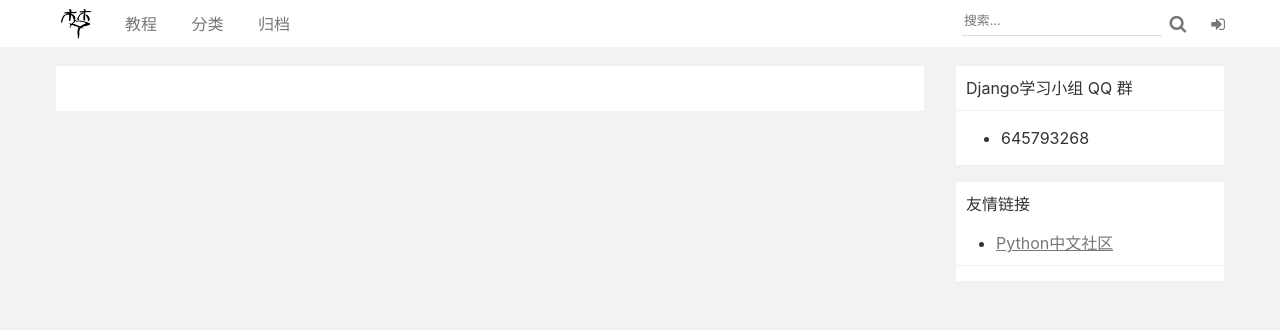
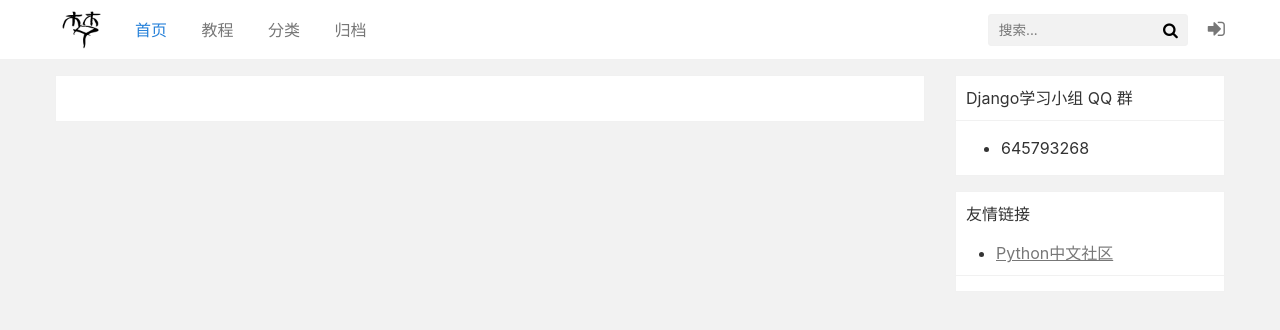
Before and after one commit to Lingreedc/caoxufeng, a Django app: page /archives/ in a window 1280 px wide. Shown: the top 330 px of the page. Run offline with Django 3.2, Linux system fonts and the light colour scheme; data that the repository does not hold is empty; parts of the project's set-up code (start-up, migrations or seed data) failed here and were passed over; some libraries are stand-ins or nearby versions.

Commit message:
refactor: 调整 UI 设计

```diff
--- a/blog/static/blog/css/blog.css
+++ b/blog/static/blog/css/blog.css
@@ -8,12 +8,11 @@
 }
 
 .nav-bar {
-  height: 48px;
-  border-bottom: 1px solid #f1f1f1;
+  height: 60px;
   position: fixed;
-  top: 0;
   left: 0;
   right: 0;
+  border-bottom: 1px solid #f1f1f1;
 }
 @media (max-width: 767px) {
   .nav-bar .container-wider {
@@ -24,7 +23,8 @@
   padding-bottom: 0;
 }
 .nav-bar .nav-bar-logo {
-  width: 40px;
+  width: 50px;
+  margin-right: 15px;
 }
 .nav-bar .nav-bar-nav {
   padding: 0;
@@ -33,38 +33,40 @@
 }
 .nav-bar .nav-bar-nav .nav-item {
   display: inline-block;
-  margin-left: 30px;
+  padding: 0 15px;
+}
+.nav-bar .nav-bar-nav .active a {
+  color: #2680d9;
 }
 .nav-bar .nav-link {
   color: #777;
   text-decoration: none;
 }
 .nav-bar .nav-link:hover {
-  color: black;
+  color: #2680d9;
 }
-.nav-bar .notification .notification-count {
+.nav-bar .notification-count {
   display: inline-block;
-  font-size: 12px;
+  font-size: 14px;
   color: #fff;
-  background-color: #006700;
-  min-width: 18px;
-  height: 18px;
-  border-radius: 9px;
+  background-color: #2680d9;
+  min-width: 20px;
+  height: 20px;
+  border-radius: 10px;
   text-align: center;
-  padding: 0 4px;
+  padding: 0 5px;
   position: relative;
-  top: -9px;
+  top: -10px;
 }
-
-#menu-toggle {
-  margin-left: 15px;
+.nav-bar .fa-bell-o,
+.nav-bar .fa-sign-in,
+.nav-bar .fa-ellipsis-v,
+.nav-bar #js-search-btn {
+  font-size: 20px;
+  margin-left: 20px;
 }
-
-.fa-bell-o,
-.fa-search,
-.fa-chevron-right,
-#menu-toggle {
-  font-size: 18px;
+.nav-bar #js-search-btn {
+  margin-bottom: 3px;
 }
 
 .list-group {
@@ -400,32 +404,28 @@
 }
 
 .search-form {
-  margin-right: 25px;
+  position: relative;
 }
 .search-form input[type=search] {
-  background-color: transparent;
-  border: 0;
-  border-bottom: 1px solid #ddd;
-  border-radius: 0;
+  background-color: #f2f2f2;
   outline: 0;
-  line-height: 1.25;
-  font-size: 80%;
-  padding-bottom: 5px;
+  line-height: 1;
+  font-size: 85%;
+  padding: 7px 25px 7px 10px;
   width: 200px;
-  margin-right: 7.5px;
+  border-radius: 3px;
+  border: 1px solid #f1f1f1;
 }
 .search-form input[type=search]:focus {
-  border-bottom: 1px solid black;
+  border: 1px solid #2680d9;
 }
 .search-form button[type=submit] {
-  color: #777;
-  text-decoration: none;
   border: 0;
   background-color: transparent;
-  padding: 0;
-}
-.search-form button[type=submit]:hover {
-  color: black;
+  padding: 7px 0;
+  position: absolute;
+  right: 10px;
+  line-height: 1;
 }
 .search-form button[type=submit]:focus {
   border: 0;
--- a/blog/static/blog/scss/_list-inline.scss
+++ b/blog/static/blog/scss/_list-inline.scss
@@ -10,12 +10,7 @@
 }
 
 .dot-divider {
-  > * {
-    float: left;
-  }
-
   > *:not(:last-child):after {
-    margin: 0 5px;
     content: '·';
   }
 }
--- a/blog/static/blog/scss/_mixins.scss
+++ b/blog/static/blog/scss/_mixins.scss
@@ -8,12 +8,12 @@
   border-bottom: $width solid $color;
 }
 
-@mixin link-effect($color:$color-text-muted, $darken: 85%) {
+@mixin link-effect($color:$color-text-muted, $hover-color:$color-text-muted, $darken: 85%) {
   color: $color;
   text-decoration: none;
 
   &:hover {
-    color: darken($color, $darken);
+    color: darken($hover-color, $darken);
   }
 }
 
--- a/blog/static/blog/scss/_navbar.scss
+++ b/blog/static/blog/scss/_navbar.scss
@@ -1,20 +1,20 @@
 .nav-bar {
   height: $height-nav-bar;
+  position: fixed;
+  left: 0;
+  right: 0;
+
   @include border-bottom();
   @include container-padding-mobile();
 
-  position: fixed;
-  top: 0;
-  left: 0;
-  right: 0;
-
-  // default 15px padding bottom for container
+  // remove default 15px padding bottom of container
   > .container-wider {
     padding-bottom: 0;
   }
 
   .nav-bar-logo {
     width: $width-logo;
+    margin-right: 15px;
   }
 
   .nav-bar-nav {
@@ -22,39 +22,44 @@
 
     .nav-item {
       display: inline-block;
-      margin-left: $margin-nav-item;
+      padding: 0 15px;
+      //margin-left: $margin-nav-item;
+    }
+
+    .active a {
+      color: $color-primary;
     }
   }
 
   .nav-link {
-    @include link-effect();
+    @include link-effect($hover-color: $color-primary, $darken: 0);
   }
 
   //-------- notification count -----------//
-  .notification {
+
   .notification-count {
     display: inline-block;
-      font-size: 12px;
+    font-size: 14px;
     color: #fff;
-      background-color: darken(green, 5%);
-      min-width: 18px;
-      height: 18px;
-      border-radius: 9px;
+    background-color: $color-primary;
+    min-width: 20px;
+    height: 20px;
+    border-radius: 10px;
     text-align: center;
-      padding: 0 4px;
+    padding: 0 5px;
     position: relative;
-      top: -9px;
-    }
-  }
-}
-
-#menu-toggle {
-  margin-left: 15px;
+    top: -10px;
   }
 
   .fa-bell-o,
-.fa-search,
-.fa-chevron-right,
-#menu-toggle {
-  font-size: 18px;
+  .fa-sign-in,
+  .fa-ellipsis-v,
+  #js-search-btn {
+    font-size: 20px;
+    margin-left: 20px;
   }
+
+  #js-search-btn {
+    margin-bottom: 3px;
+  }
+}
--- a/blog/static/blog/scss/_post-item.scss
+++ b/blog/static/blog/scss/_post-item.scss
@@ -4,25 +4,33 @@
   }
 
   .post-items-header {
-    padding: 7px 15px;
+    a {
+      @include link-effect($hover-color: $color-primary, $darken: 0);
+    }
+    padding: 7px 20px;
 
-    .rss {
-      i {
-        margin-right: 5px;
-      }
+    .rss i {
+      margin-right: 5px;
     }
   }
 
   .post-items-nav {
     li {
       margin-right: 15px;
-      @include link-effect();
+
+      &.active a {
+        color: $color-primary;
+      }
     }
   }
 }
 
 .post-item {
+  padding: 15px 20px !important;
   .post-item-meta {
+    a, span {
+      font-size: 12px;
+    }
     .pinned {
       color: red;
       &:hover {
@@ -60,4 +68,12 @@
     width: 60px;
     margin-left: 30px;
   }
+
+  .post-item-statistic {
+    margin-top: 5px;
+    a {
+      font-size: 13px;
+      margin-right: 10px;
+    }
+  }
 }
--- a/blog/static/blog/scss/_search-form.scss
+++ b/blog/static/blog/scss/_search-form.scss
@@ -1,28 +1,27 @@
 .search-form {
-  margin-right: $margin-search-form;
-
+  position: relative;
   input[type=search] {
-    background-color: transparent;
-    border: 0;
-    @include border-bottom($color: $color-border);
-    border-radius: 0; // reset for safari
+    background-color: $color-background-faded;
     outline: 0;
-    line-height: $line-height-input;
+    line-height: 1;
     font-size: $font-size-small;
-    padding-bottom: $width-padding-input;
+    padding: 7px 25px 7px 10px;
     width: $width-search-input;
-    margin-right: $width-gap-half; // prevent from closing to button
+    border-radius: 3px;
+    border: 1px solid #f1f1f1;
 
     &:focus {
-      @include border-bottom($color: darken($color-text-muted, 85%));
+      border: 1px solid $color-primary;
     }
   }
 
   button[type=submit] {
-    @include link-effect();
     border: 0;
     background-color: transparent;
-    padding: 0;
+    padding: 7px 0;
+    position: absolute;
+    right: 10px;
+    line-height: 1;
 
     &:focus {
       border: 0;
--- a/blog/static/blog/scss/_sidebar.scss
+++ b/blog/static/blog/scss/_sidebar.scss
@@ -20,21 +20,21 @@
 }
 
 .toc {
-  ul {
+  > ul {
     margin-top: 5px;
     padding-left: 0;
     list-style: none;
 
     li {
-      margin-top: 5px;
+      margin-top: 10px;
 
       a {
         @include link-effect();
       }
 
       ul {
-        padding-left: 30px;
-        font-size: 13px;
+        list-style: none;
+        padding-left: 20px;
       }
     }
   }
--- a/blog/static/blog/scss/_toolbar.scss
+++ b/blog/static/blog/scss/_toolbar.scss
@@ -1,19 +1,3 @@
-.tool-bar {
-  a {
-    border: 1px solid #f1f1f1;
-    float: left;
-    padding: 0 7px;
-
-    &:last-child {
-      border-left: none;
-    }
-
-    &:hover {
-      background-color: $color-background-faded;
-    }
-  }
-}
-
 .back-top {
   display: none;
   position: fixed;
--- a/blog/static/blog/scss/_variables.scss
+++ b/blog/static/blog/scss/_variables.scss
@@ -1,9 +1,6 @@
-// override mobi.css defaultsd
-$font-size-small: 80%;
-
 //navigation-bar
-$height-nav-bar: $size-base * 4.8;
-$width-logo: $size-base * 4.0;
+$height-nav-bar: $size-base * 6;
+$width-logo: $size-base * 5.0;
 $margin-nav-item: 30px;
 
 //search form
--- a/templates/base.html
+++ b/templates/base.html
@@ -5,14 +5,16 @@
   <!-- Required meta tags -->
   <meta charset="utf-8">
   <meta http-equiv="x-ua-compatible" content="ie=edge">
-    <meta name="viewport" content="width=device-width, initial-scale=1.0, maximum-scale=1.0, user-scalable=no">
+  <meta name="viewport"
+        content="width=device-width, initial-scale=1.0, maximum-scale=1.0, user-scalable=no">
   <meta name="baidu-site-verification" content="GOgEP8c1pN"/>
   {% block description %}{% endblock description %}
 
   <title>{% if unread_count %}({{ unread_count }}) {% endif %}
     {% block title %}{{ headline }}{% endblock title %}_追梦人物的博客</title>
 
-    <link href="https://cdn.bootcss.com/font-awesome/4.7.0/css/font-awesome.min.css" rel="stylesheet">
+  <link href="https://cdn.bootcss.com/font-awesome/4.7.0/css/font-awesome.min.css"
+        rel="stylesheet">
   <link rel="stylesheet" href="{% static 'blog/css/mobi.min.css' %}">
   <link rel="stylesheet" href="{% static 'blog/css/blog.css' %}?v0.1">
 
@@ -34,39 +36,49 @@
   <nav class="flex-center bg-white nav-bar">
     <div class="container-wider flex-middle">
       {% block sidebar_trigger %}{% endblock sidebar_trigger %}
-            <a class="unit-0 nav-bar-logo" href="{% url 'blog:index' %}">
-                <img src="{% static 'blog/images/logo.png' %}" alt="">
+      <a class="nav-bar-logo" href="{% url 'blog:index' %}">
+        <img src="{% static 'blog/images/logo.png' %}" alt="blog logo">
       </a>
       <ul class="unit-0 hide-on-mobile nav-bar-nav">
-                <li class="nav-item"><a class="nav-link" href="{% url 'blog:tutorials' %}">教程</a></li>
-                <li class="nav-item"><a class="nav-link" href="{% url 'blog:categories' %}">分类</a></li>
-                <li class="nav-item"><a class="nav-link" href="{% url 'blog:archives' %}">归档</a></li>
+        <li class="nav-item active">
+          <a class="nav-link" href="{% url 'blog:index' %}">首页</a>
+        </li>
+        <li class="nav-item">
+          <a class="nav-link" href="{% url 'blog:tutorials' %}">教程</a>
+        </li>
+        <li class="nav-item">
+          <a class="nav-link" href="{% url 'blog:categories' %}">分类</a>
+        </li>
+        <li class="nav-item">
+          <a class="nav-link" href="{% url 'blog:archives' %}">归档</a>
+        </li>
       </ul>
       <div class="unit flex-right">
-                <form class="hide-on-mobile search-form" id="search-form" action="{% url 'haystack_search' %}">
-                    <div class="flex-left">
+        <form class="hide-on-mobile flex-left flex-middle search-form" id="search-form"
+              action="{% url 'haystack_search' %}">
           <input class="unit" type="search" name="q" placeholder="搜索..."/>
           <button class="unit-0" type="submit" role="button">
             <i class="fa fa-search" aria-hidden="true"></i>
           </button>
-                    </div>
         </form>
-                <div class="musk" id="js-search-musk"></div>
-                <a class="show-on-mobile nav-link mr" id="js-search-btn" href="" role="button">
+        <a class="show-on-mobile nav-link" id="js-search-btn" href="#" role="button">
           <i class="fa fa-search" aria-hidden="true"></i>
         </a>
-                <div class="notification">
+        <div class="flex-middle notification">
           {% if user.is_authenticated %}
             <a class="nav-link" href="{% url 'notify:notification_all' %}">
-                            <i class="fa fa-bell-o" aria-hidden="true"></i>{% if unread_count %}
-                            <span class="notification-count">{{ unread_count }}</span>{% endif %}
+              <i class="fa fa-bell-o" aria-hidden="true"></i>
+              {% if unread_count %}
+                <span class="notification-count">{{ unread_count }}</span>
+              {% endif %}
             </a>
           {% else %}
             <a class="nav-link" href="{% url 'account_login' %}">
-                            <i class="fa fa-sign-in" aria-hidden="true"></i></a>
+              <i class="fa fa-sign-in" aria-hidden="true"></i>
+            </a>
           {% endif %}
         </div>
-                <div class="show-on-mobile">
+        <div class="show-on-mobile flex-middle">
           <a class="nav-link" id="menu-toggle" href="#">
             <i class="fa fa-ellipsis-v" aria-hidden="true"></i>
           </a>
@@ -89,33 +101,35 @@
 <section class="flex-center">
   <div class="container-wider">
     <div class="flex-left flex-wrap {% block units_gap %}units-gap-big{% endblock units_gap %}"
-             style="margin-top: 50px">
+         style="margin-top: 60px">
       {% block main %}{% endblock main %}
       {% block side %}
-                <div class="unit-1-4 unit-1-on-mobile top-gap">
-                    <div class="bg-white card">
+        <aside class="unit-1-4 unit-1-on-mobile top-gap">
+          <section class="bg-white card">
             <div class="card-header">
               Django学习小组 QQ 群
             </div>
             <ul>
               <li>645793268</li>
             </ul>
-                    </div>
-                    <div class="bg-white top-gap card">
+          </section>
+          <section class="bg-white top-gap card">
             <div class="card-header">
               友情链接
               <ul>
-                                <li><a class="text-muted" target="_blank" href="http://www.pythonzh.cn/">Python中文社区</a>
+                <li><a class="text-muted" target="_blank"
+                       href="http://www.pythonzh.cn/">Python中文社区</a>
                 </li>
               </ul>
             </div>
-                    </div>
-                </div>
+          </section>
+        </aside>
       {% endblock side %}
     </div>
   </div>
 </section>
-<a href="" class="back-top" id="js-back-top"><i class="fa fa-chevron-up" aria-hidden="true"></i></a>
+<a href="" class="back-top" id="js-back-top"><i class="fa fa-chevron-up"
+                                                aria-hidden="true"></i></a>
 
 <script src="https://cdn.bootcss.com/jquery/3.2.1/jquery.min.js"></script>
 <script src="{% static 'blog/js/menu.min.js' %}"></script>
--- a/templates/blog/index.html
+++ b/templates/blog/index.html
@@ -1,12 +1,12 @@
 {% extends 'base.html' %}
 
 {% block main %}
-    <div class="unit-3-4 unit-1-on-mobile top-gap">
+  <main class="unit-3-4 unit-1-on-mobile top-gap">
     <div class="bg-white list-group post-items">
       <div class="flex-left list-group-item post-items-header">
         <div class="unit">
           <ul class="list-inline post-items-nav">
-                        <li class="list-inline-item">
+            <li class="list-inline-item active">
               <a class="text-muted text-small" href="{% url 'blog:index' %}">最新</a>
             </li>
             <li class="list-inline-item">
@@ -31,5 +31,5 @@
         {% endblock pagination %}
       {% endif %}
     </div>
-    </div>
+  </main>
 {% endblock %}
```
Also changed, not shown: other parts of blog/static/blog/css/blog.css (+32 -30 lines), templates/blog/_post_item.html (+9 -7 lines), templates/blog/tutorial.html (+9 -4 lines), 1 other file. Lines whose indentation alone changed are shown as unchanged.
